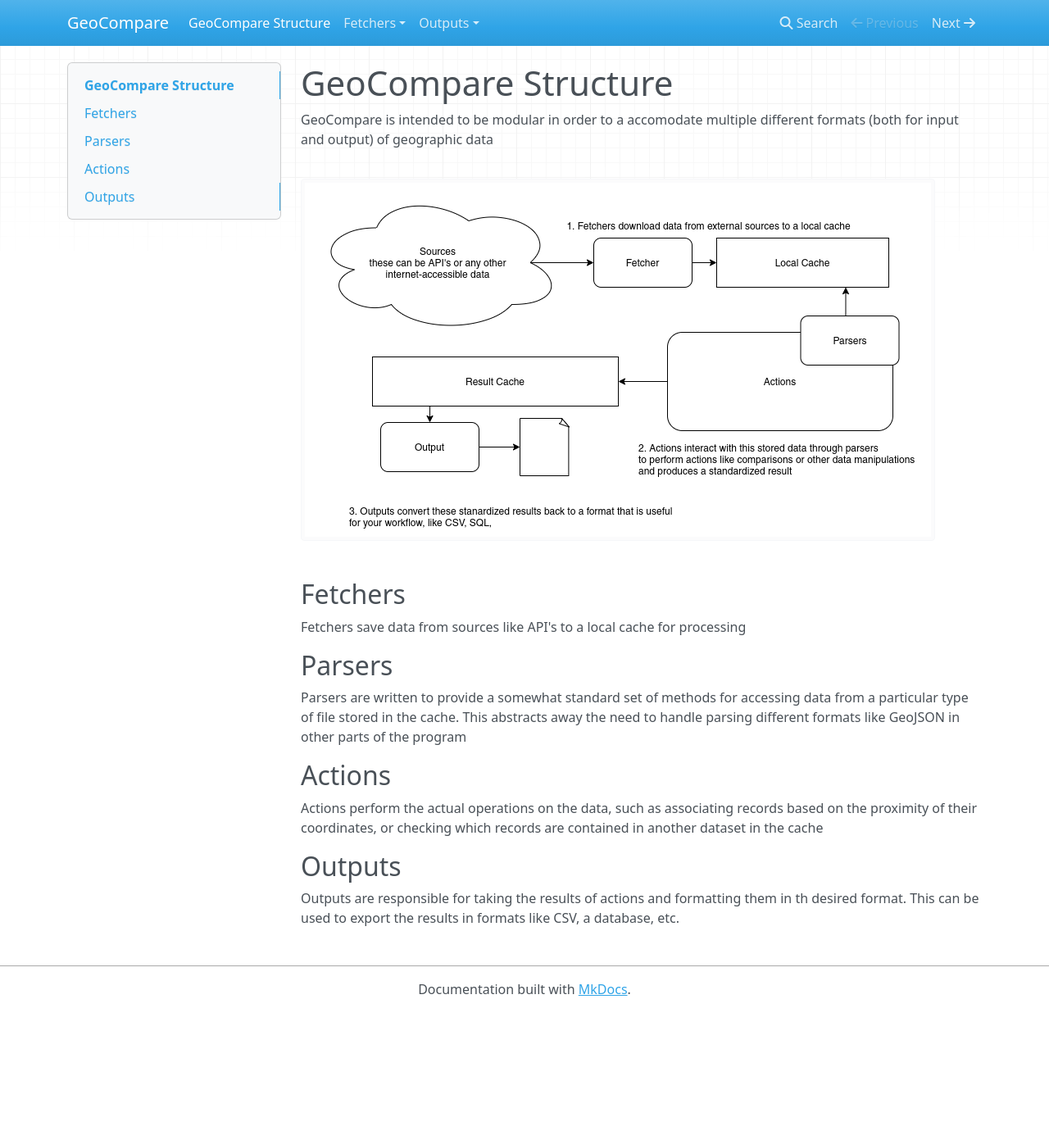
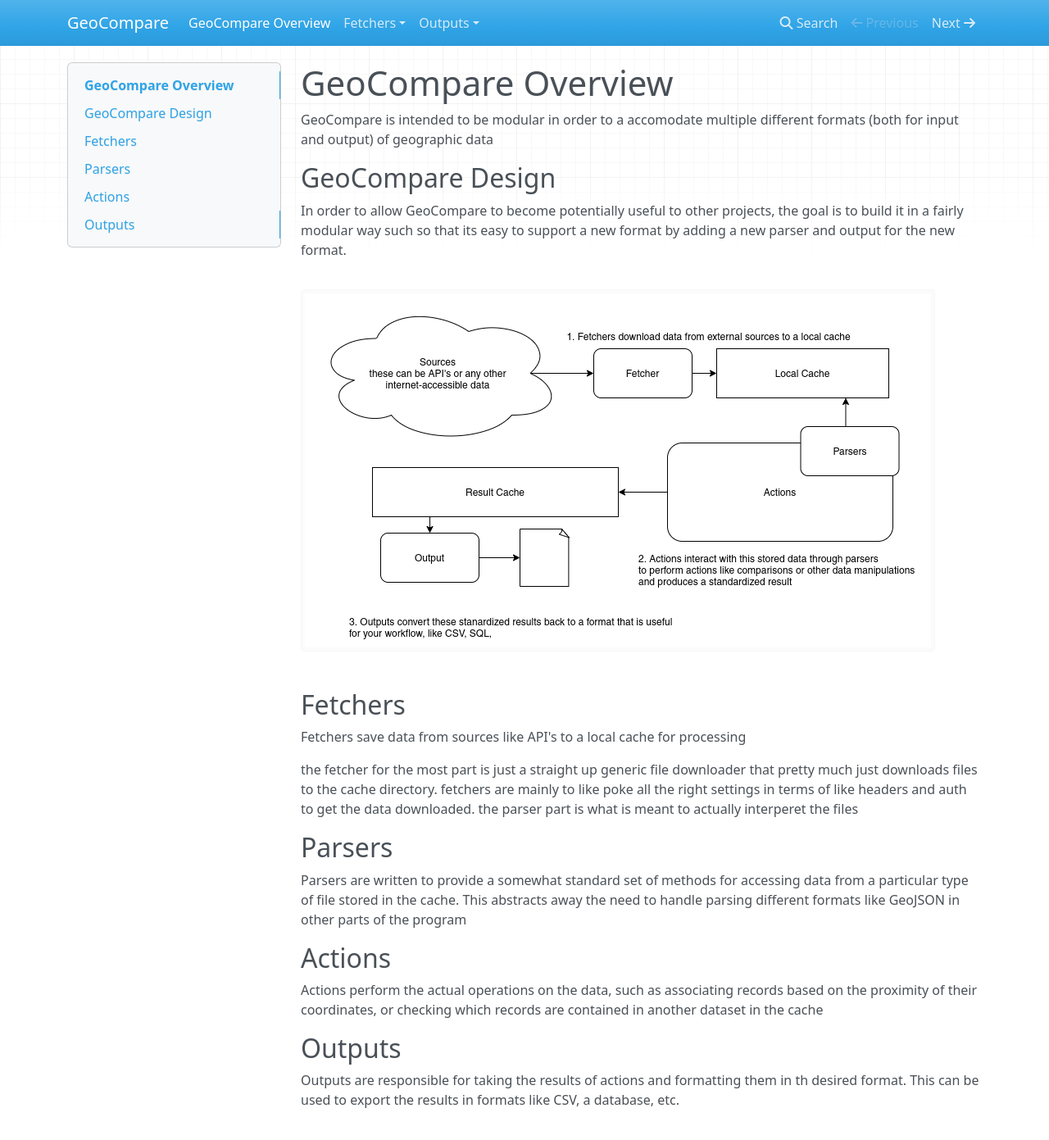
Before and after one commit to mazore/GeoCompare, an MkDocs documentation site: the page built from docs/index.md, in a window 1280 px wide and 1400 px high. Shown: the top 1391 px of the window at 82% size. Built offline with MkDocs 1.6.1, drawn with Linux system fonts in a browser that asks for light colours; nearby versions of some CDN libraries.

Commit message:
add more details to the design portions of the docs

```diff
--- a/docs/index.md
+++ b/docs/index.md
@@ -1,11 +1,17 @@
-# GeoCompare Structure
+# GeoCompare Overview
 
 GeoCompare is intended to be modular in order to a accomodate multiple different formats (both for input and output) of geographic data
+
+## GeoCompare Design
+
+In order to allow GeoCompare to become potentially useful to other projects, the goal is to build it in a fairly modular way such so that its easy to support a new format by adding a new parser and output for the new format.
 
 ![Diagram of GeoCompare Architecture](img/GeoCompare-architecture.png)
 
 ## Fetchers
 Fetchers save data from sources like API's to a local cache for processing
+
+the fetcher for the most part is just a straight up generic file downloader that pretty much just downloads files to the cache directory. fetchers are mainly to like poke all the right settings in terms of like headers and auth to get the data  downloaded. the parser part is what is meant to actually interperet the files
 
 ## Parsers
 Parsers are written to provide a somewhat standard set of methods for accessing data from a particular type of file stored in the cache. This abstracts away the need to handle parsing different formats like GeoJSON in other parts of the program
```
